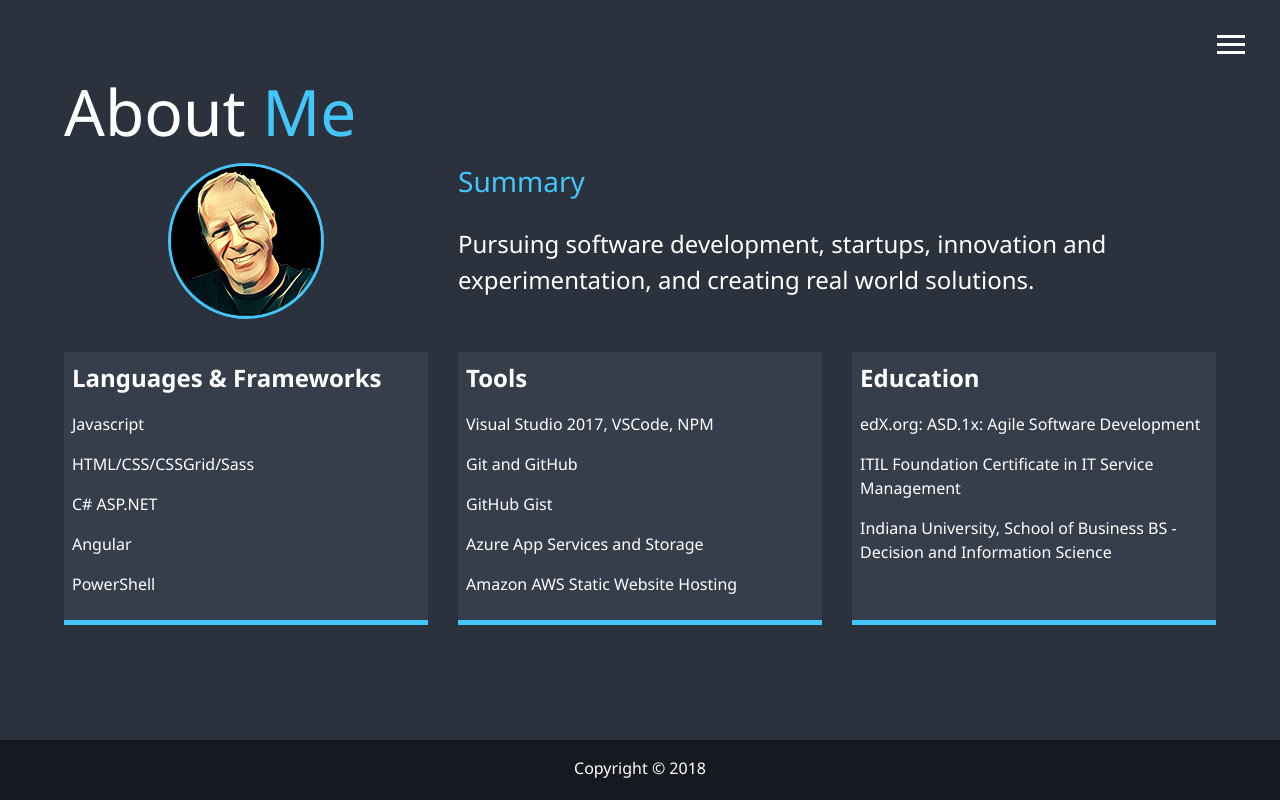
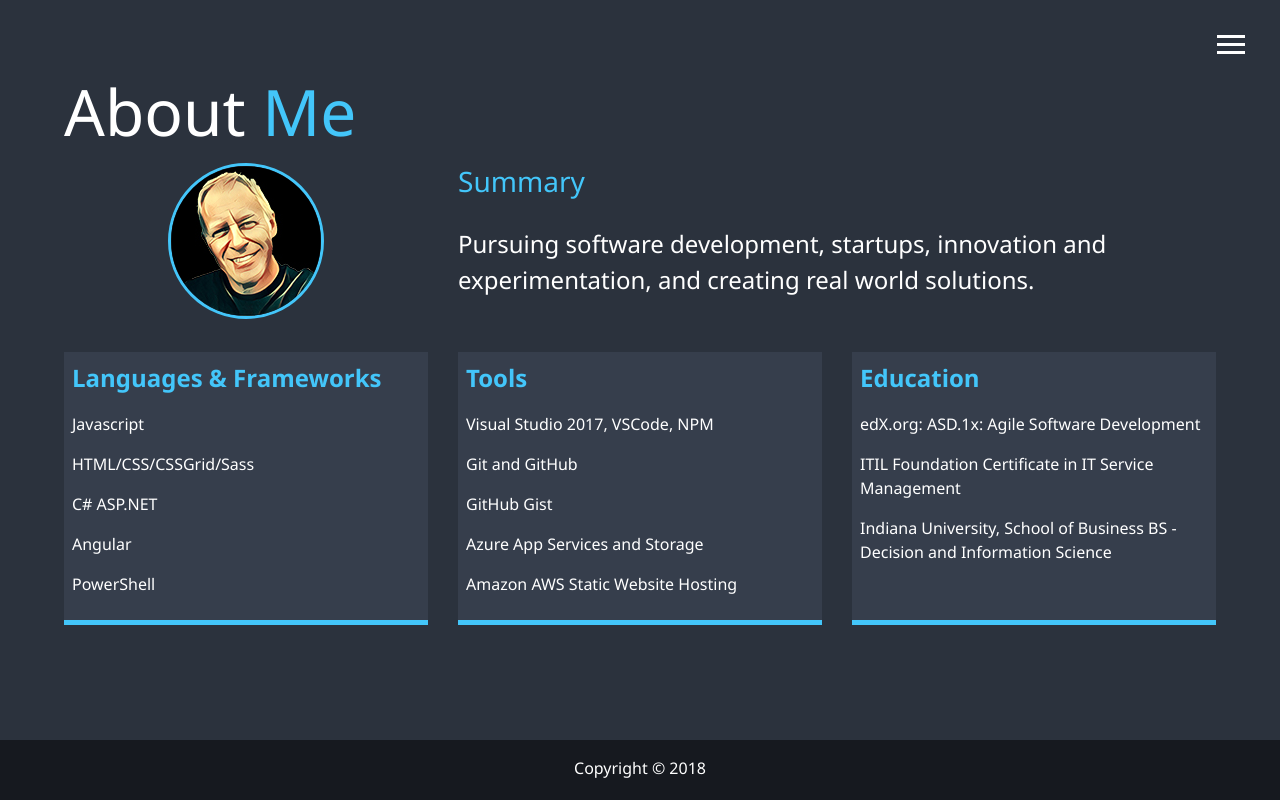
Before and after one commit to IndianaJim/Portfolio, a plain HTML site: page about.html in a window 1280 px wide. Drawn offline with Linux system fonts and the light colour scheme.

Commit message:
css changes - color on about, spacing on locator

```diff
--- a/about.html
+++ b/about.html
@@ -63,11 +63,12 @@
             <img src="img/portrait_small.jpg" alt="Jim Runkel" class="bio-image">
             <div class="bio">
                 <h3 class="text-secondary">Summary</h3>
-                <p>Pursuing software development, startups, innovation and experimentation, and creating real world solutions.
+                <p>Pursuing software development, startups, innovation and experimentation, and creating real world
+                    solutions.
                 </p>
             </div>
             <div class="job job-1">
-                <h2 style="font-weight: bold">Languages & Frameworks</h2>
+                <h2 class="text-secondary" style="font-weight: bold">Languages & Frameworks</h2>
                 <p>Javascript</p>
                 <p>HTML/CSS/CSSGrid/Sass</p>
                 <p>C# ASP.NET</p>
@@ -75,7 +76,7 @@
                 <p>PowerShell</p>
             </div>
             <div class="job job-2">
-                <h2 style="font-weight: bold">Tools</h2>
+                <h2 class="text-secondary" style="font-weight: bold">Tools</h2>
                 <p>Visual Studio 2017, VSCode, NPM</p>
                 <p>Git and GitHub</p>
                 <p>GitHub Gist</p>
@@ -83,7 +84,7 @@
                 <p>Amazon AWS Static Website Hosting</p>
             </div>
             <div class="job job-3">
-                <h2 style="font-weight: bold">Education</h2>
+                <h2 class="text-secondary" style="font-weight: bold">Education</h2>
                 <p>edX.org: ASD.1x: Agile Software Development</p>
                 <p>ITIL Foundation Certificate in IT Service Management</p>
                 <p>Indiana University, School of Business BS -Decision and Information Science</p>
--- a/css/main.css
+++ b/css/main.css
@@ -312,6 +312,9 @@ main {
   width: 85%;
   margin: 40px 5%; }
 
+.coffeeText {
+  margin-left: 5%; }
+
 .info-window {
   color: black; }
 
```
Also changed, not shown: coffeelocator.html (+3 -2 lines).
